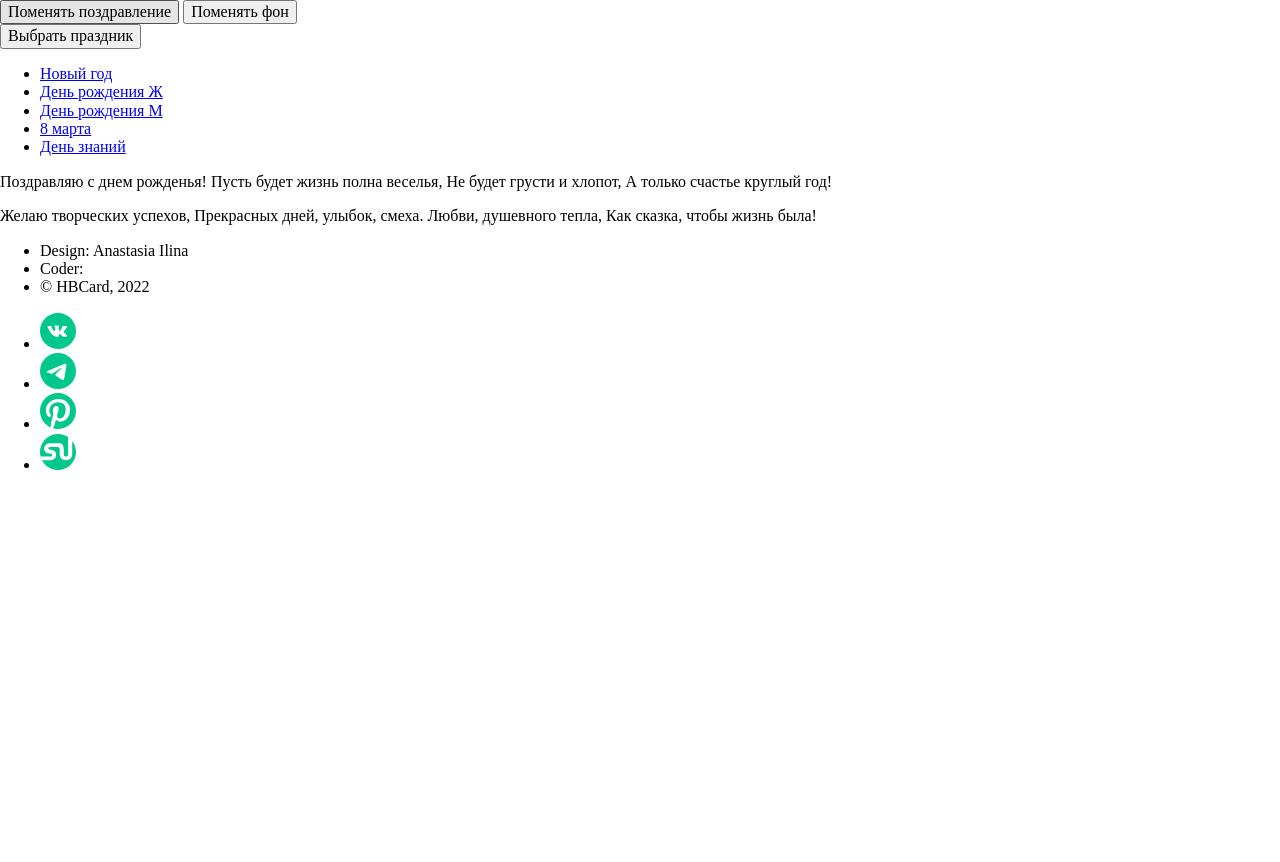
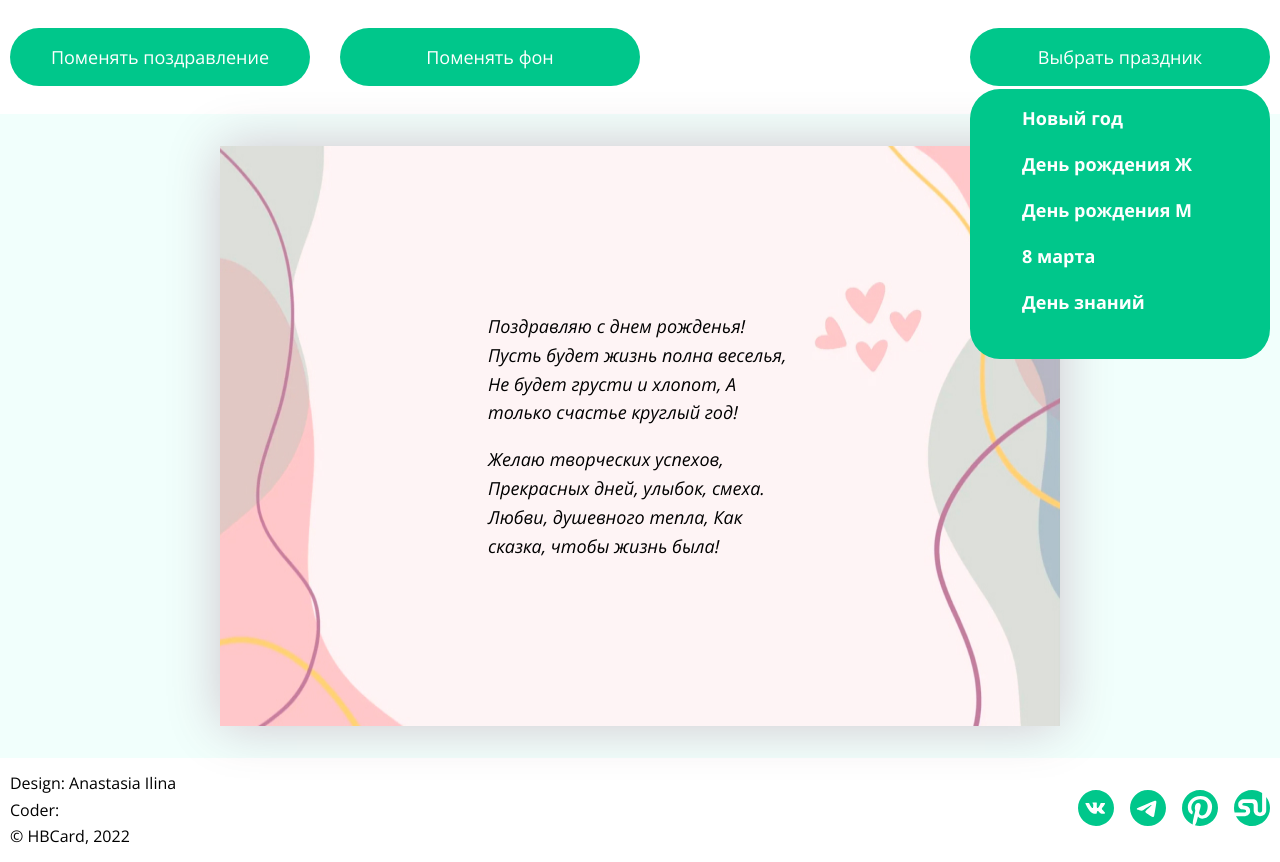
Before and after one commit to SlawaSlawa/for-portfolio-happy-holiday, a plain HTML site: page index.html in a window 1280 px wide. Before the commit the page ends 800 px from the top, so only its background shows below. Drawn offline with nearby package versions, Linux system fonts and the light colour scheme.

Commit message:
added css

```diff
--- a/css/style.css
+++ b/css/style.css
@@ -0,0 +1,156 @@
+@font-face {
+    font-family: 'Open Sans';
+    src: url('../fonts/open-sans/OpenSans-Italic.woff2') format('woff2'),
+        url('../fonts/open-sans/OpenSans-Italic.woff') format('woff');
+    font-weight: normal;
+    font-style: italic;
+    font-display: swap;
+}
+
+@font-face {
+    font-family: 'Open Sans';
+    src: url('../fonts/open-sans/OpenSans-Bold.woff2') format('woff2'),
+        url('../fonts/open-sans/OpenSans-Bold.woff') format('woff');
+    font-weight: bold;
+    font-style: normal;
+    font-display: swap;
+}
+
+@font-face {
+    font-family: 'Open Sans';
+    src: url('../fonts/open-sans/OpenSans-Regular.woff2') format('woff2'),
+        url('../fonts/open-sans/OpenSans-Regular.woff') format('woff');
+    font-weight: normal;
+    font-style: normal;
+    font-display: swap;
+}
+
+* {
+    box-sizing: border-box;
+}
+
+body {
+    font-family: 'Open Sans', sans-serif;
+    font-size: 18px;
+    font-weight: bold;
+}
+
+a {
+    text-decoration: none;
+}
+
+ul {
+    margin: 0;
+    padding: 0;
+    list-style: none;
+}
+
+.header__btn-wrap {
+    display: flex;
+    align-items: center;
+    gap: 30px;
+}
+
+.header__change-group {
+    position: relative;
+    margin-left: auto;
+    width: 300px;
+}
+
+.header__change-list {
+    position: absolute;
+    top: 61px;
+    right: 0;
+    width: 300px;
+    padding: 20px 52px;
+    line-height: 1;
+    background-color: #00c78b;
+    border: none;
+    border-radius: 30px;
+}
+
+.header__change-item {
+    margin-bottom: 28px;
+}
+
+.header__change-link {
+    color: #ffffff;
+}
+
+.btn {
+    width: 300px;
+    padding: 20px 32px;
+    text-align: center;
+    line-height: 1;
+    background-color: #00c78b;
+    color: #ffffff;
+    cursor: pointer;
+    border: none;
+    border-radius: 30px;
+}
+
+.container {
+    max-width: 1260px;
+    margin: 0 auto;
+}
+
+.header {
+    padding-top: 28px;
+    padding-bottom: 28px;
+    background-color: #ffffff;
+    box-shadow: 0 1px 20px 0 rgba(72, 3, 38, 0.07);
+}
+
+.main {
+    padding: 32px 0;
+    background-color: #F1FFFC;
+}
+
+.main__container {
+    max-width: 840px;
+    margin: 0 auto;
+    padding: 148px 268px;
+    box-shadow: 0 0 50px 0 rgba(96, 4, 50, 0.23);
+    background-color: #fff;
+    background-image: url('../images/card-bg.jpg');
+    background-size: 100% 100%;
+    background-repeat: no-repeat;
+}
+
+.content-text {
+    font-style: italic;
+    font-weight: 400;
+    font-size: 18px;
+    line-height: 1.6;
+    color: #000000;
+}
+
+.footer {
+    padding: 16px 0;
+    font-weight: 400;
+    font-size: 16px;
+    color: #000;
+}
+
+.footer__info {
+    display: flex;
+    align-items: center;
+    justify-content: space-between;
+}
+
+.footer__item {
+    margin-bottom: 8px;
+}
+
+.footer__item:last-child {
+    margin-bottom: 0;
+}
+
+.footer__socials {
+    width: 192px;
+}
+
+.footer__socials-list {
+    display: flex;
+    gap: 16px;
+}
--- a/index.html
+++ b/index.html
@@ -12,6 +12,7 @@
     <body>
         <header class="header">
             <div class="container">
+                <div class="header__btn-wrap">
                     <button class="btn">Поменять поздравление</button>
                     <button class="btn">Поменять фон</button>
                     <div class="header__change-group">
@@ -33,7 +34,9 @@
                                 >
                             </li>
                             <li class="header__change-item">
-                            <a href="#" class="header__change-link">8 марта</a>
+                                <a href="#" class="header__change-link"
+                                    >8 марта</a
+                                >
                             </li>
                             <li class="header__change-item">
                                 <a href="#" class="header__change-link"
@@ -41,6 +44,7 @@
                                 >
                             </li>
                         </ul>
+                    </div>
                 </div>
             </div>
         </header>
@@ -61,6 +65,7 @@
             </div>
         </main>
         <footer class="footer">
+            <div class="container">
                 <div class="footer__info">
                     <ul class="footer__list">
                         <li class="footer__item">Design: Anastasia Ilina</li>
@@ -124,6 +129,7 @@
                         </ul>
                     </div>
                 </div>
+            </div>
         </footer>
     </body>
 </html>
```
Also changed, not shown: fonts/open-sans/OpenSans-Bold.ttf (added), fonts/open-sans/OpenSans-Bold.woff (added), fonts/open-sans/OpenSans-Bold.woff2 (added), fonts/open-sans/OpenSans-Italic.ttf (added), fonts/open-sans/OpenSans-Italic.woff (added), fonts/open-sans/OpenSans-Italic.woff2 (added), fonts/open-sans/OpenSans-Regular.ttf (added), fonts/open-sans/OpenSans-Regular.woff (added), fonts/open-sans/OpenSans-Regular.woff2 (added), images/card-bg.jpg (added), images/content-bg.jpg (deleted). Lines whose indentation alone changed are shown as unchanged.
